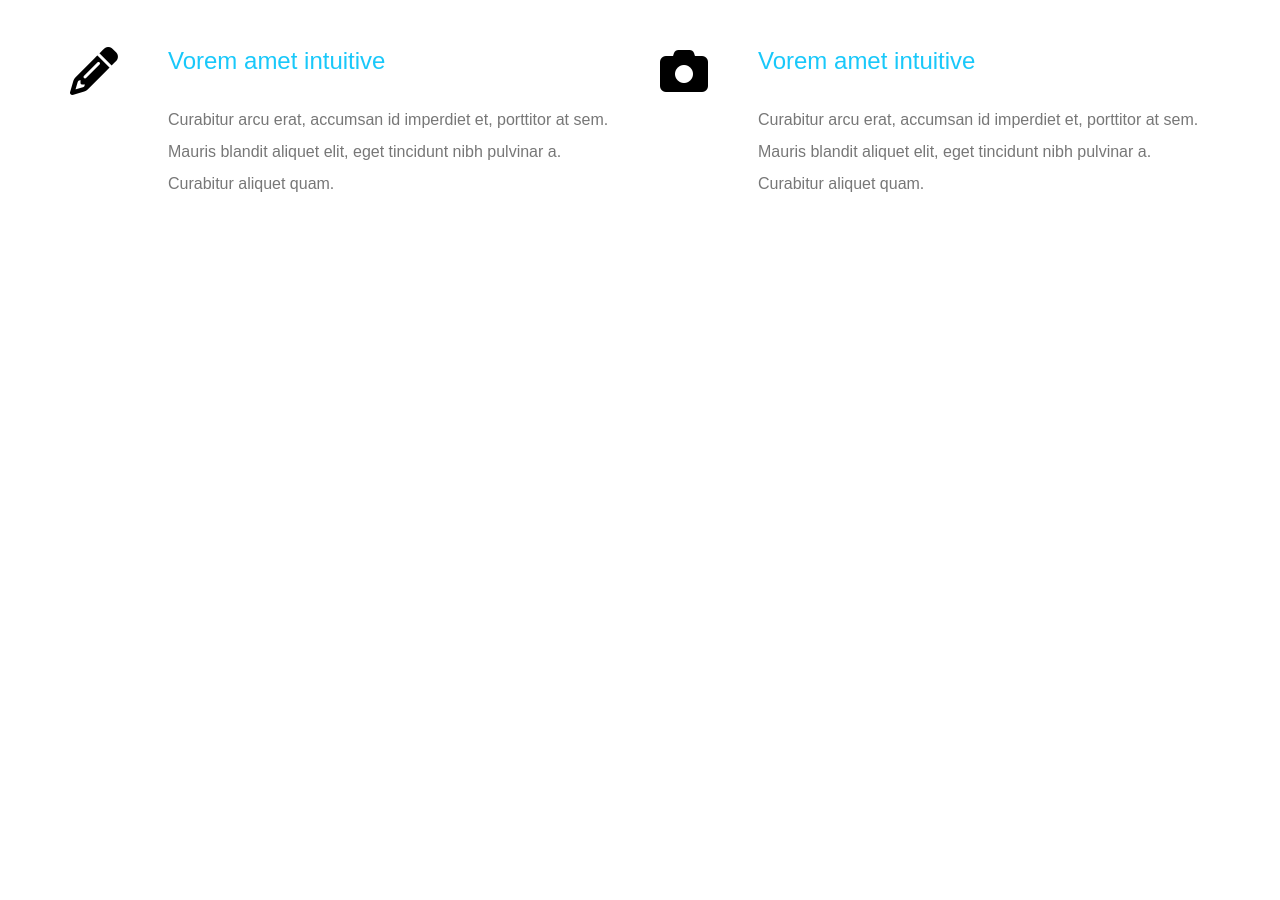
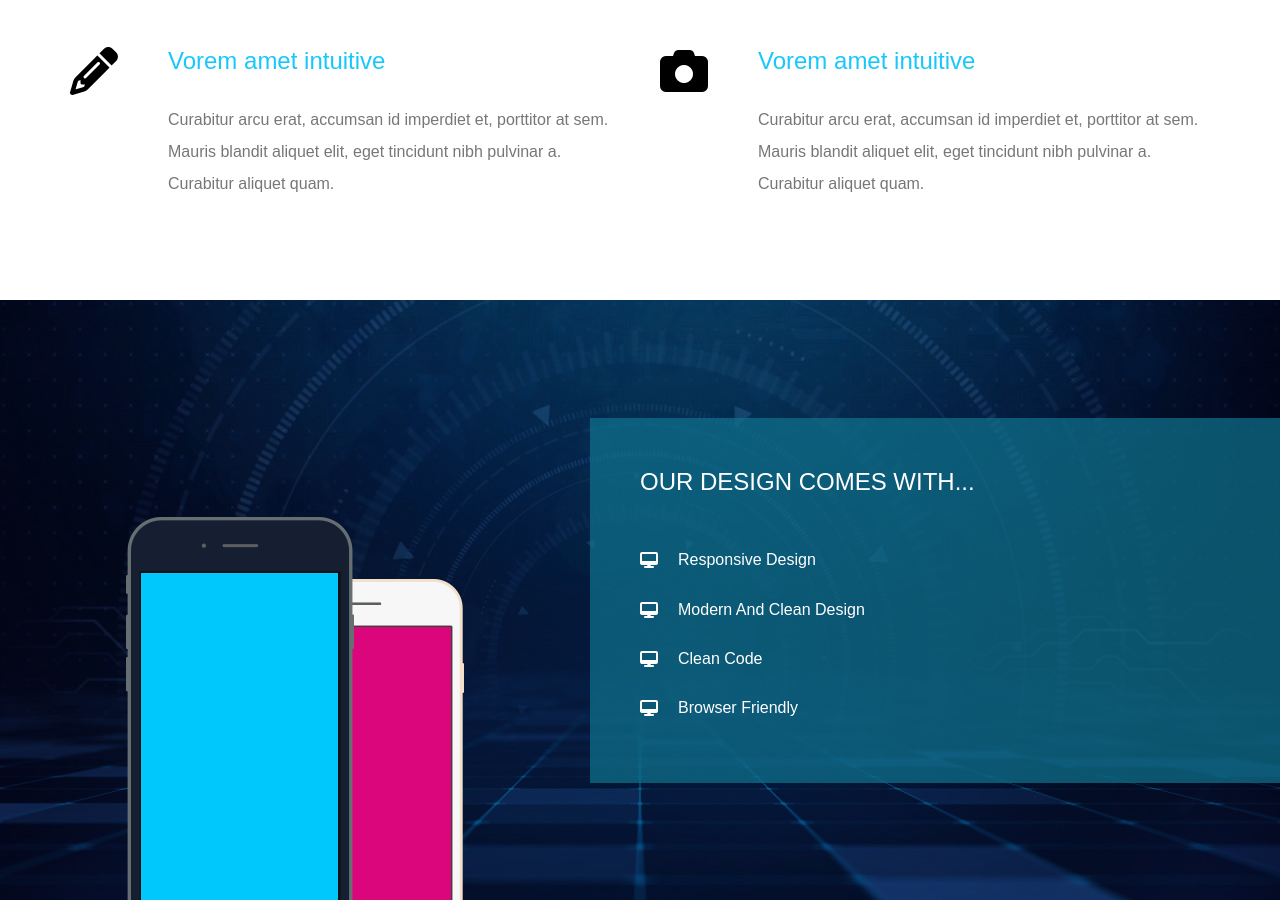
Before and after one commit to belalAljumaa/KasperTemplateTwo, a plain HTML site: page index.html in a window 1280 px wide. Shown: the part 1347-2247 px from the top of the page. Before the commit the page ends 1647 px from the top, so only its background shows below. Drawn offline with Linux system fonts and the light colour scheme.

Commit message:
created design section

```diff
--- a/assets/css/style.css
+++ b/assets/css/style.css
@@ -332,3 +332,73 @@ header nav .search i {
   color: #777;
 }
 /* End Services */
+
+/* Start Design */
+.design {
+  padding: var(--section-padding) 0;
+  background-image: url("/assets/images/design-features.png");
+  background-size: cover;
+  height: 600px;
+  display: flex;
+  align-items: center;
+  position: relative;
+  overflow: hidden;
+}
+
+.design::before {
+  content: "";
+  position: absolute;
+  left: 0;
+  top: 0;
+  width: 100%;
+  height: 100%;
+  background-color: rgba(0, 0, 0, 0.5);
+}
+
+.design .image,
+.design .text {
+  position: relative;
+  z-index: 2;
+  flex: 1;
+}
+
+.design .image {
+  text-align: center;
+}
+
+@media (max-width: 767px) {
+  .design .image {
+    display: none;
+  }
+}
+
+.design .image img {
+  position: relative;
+  bottom: -150px;
+}
+
+.design .text {
+  color: #fff;
+  padding: 50px;
+  background-color: var(--transparent-color);
+}
+
+.design .text h2 {
+  font-weight: normal;
+  text-transform: uppercase;
+  margin-bottom: 40px;
+}
+
+.design .text ul li {
+  padding: 15px 0;
+}
+
+.design .text ul li::before {
+  font-family: "Font Awesome 5 Free";
+  content: "\f108";
+  font-weight: 900;
+  margin-right: 20px;
+  position: relative;
+  top: 1px;
+}
+/* End Design */
--- a/index.html
+++ b/index.html
@@ -127,5 +127,22 @@
       </div>
     </div>
     <!-- End Services -->
+
+    <!-- Start Design -->
+    <div class="design">
+      <div class="image">
+        <img src="assets/images/mobile.png" alt="" />
+      </div>
+      <div class="text">
+        <h2>our design comes with...</h2>
+        <ul>
+          <li>Responsive Design</li>
+          <li>Modern And Clean Design</li>
+          <li>Clean Code</li>
+          <li>Browser Friendly</li>
+        </ul>
+      </div>
+    </div>
+    <!-- JEnd Design -->
   </body>
 </html>
```
